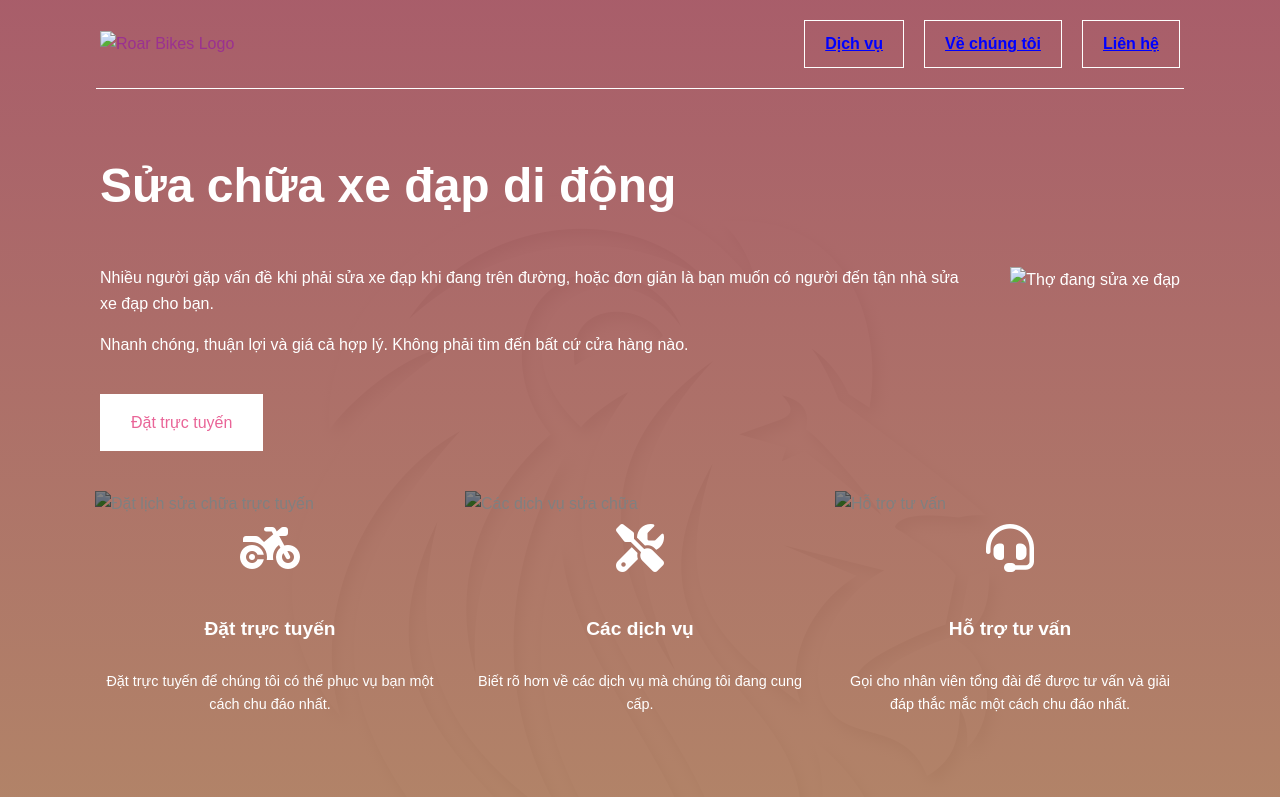
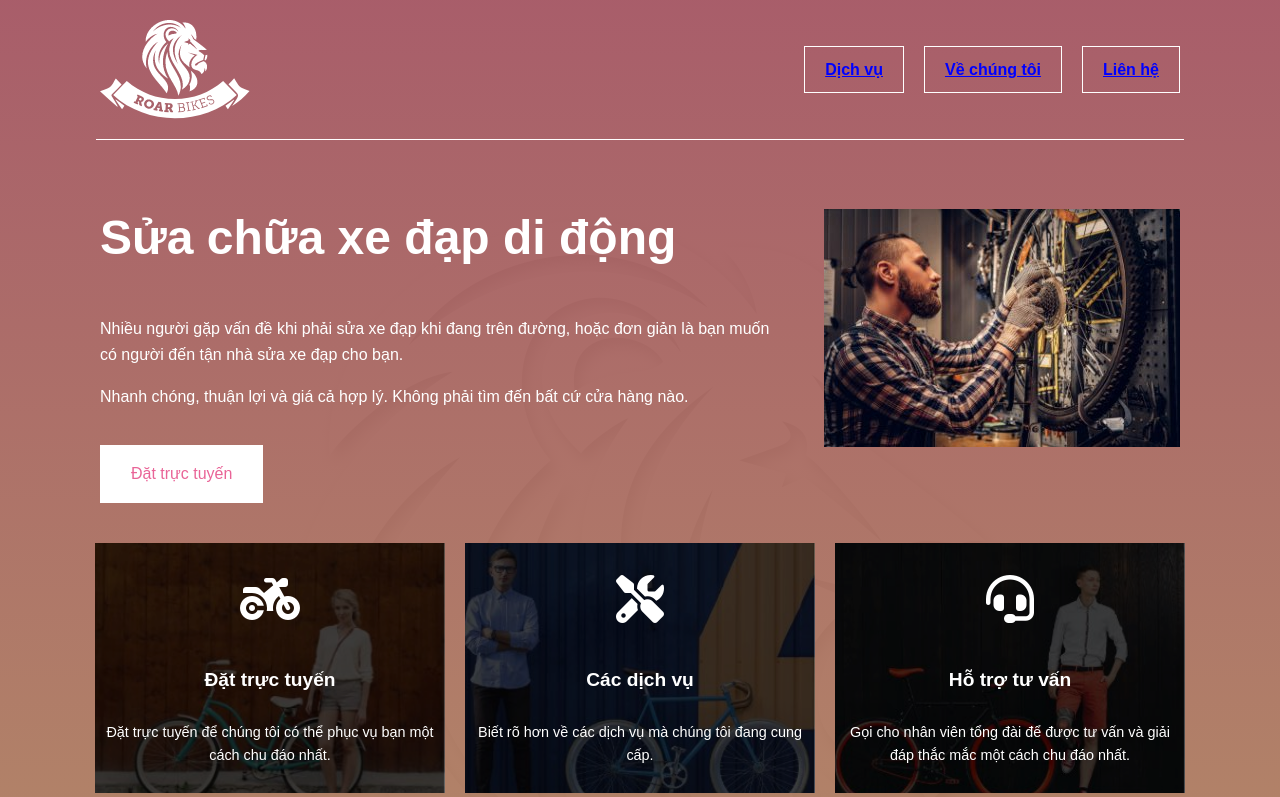
Before and after one commit to tran-hash/test, a plain HTML site: page index.html in a window 1280 px wide. Shown: the top 797 px of the page. Drawn offline with Linux system fonts and the light colour scheme; files whose address does not match are found by name.

Commit message:
Update index.html

```diff
--- a/index.html
+++ b/index.html
@@ -9,7 +9,7 @@
 </head>
 <body>
   <header>
-    <img src="image/Ca 1-2 images Cycles/logo-roar-bikes.png" alt="Roar Bikes Logo" class="logo">
+    <img src="logo-roar-bikes.png" alt="Roar Bikes Logo" class="logo">
     <nav>
       <a href="#dich-vu">Dịch vụ</a>
       <a href="#ve-chung-toi">Về chúng tôi</a>
@@ -29,27 +29,27 @@
         <a href="#" class="btn">Đặt trực tuyến</a>
       </div>
       <div class="intro-img">
-        <img src="image/Ca 1-2 images Cycles/image-bike-repair-service.jpg" alt="Thợ đang sửa xe đạp">
+        <img src="image-bike-repair-service.jpg" alt="Thợ đang sửa xe đạp">
       </div>
     </section>
 
     <section id="dich-vu" class="services">
       <article>
-        <img src="image/Ca 1-2 images Cycles/image-background-card1.jpg" alt="Đặt lịch sửa chữa trực tuyến">
+        <img src="image-background-card1.jpg" alt="Đặt lịch sửa chữa trực tuyến">
         <h2><i class="fa-solid fa-motorcycle"></i></h2>
         <p class="title">Đặt trực tuyến</p>
         <p class="description">Đặt trực tuyến để chúng tôi có thể phục vụ bạn một cách chu đáo nhất.</p>
       </article>
 
       <article>
-        <img src="image/Ca 1-2 images Cycles/image-background-card2.jpg" alt="Các dịch vụ sửa chữa">
+        <img src="image-background-card2.jpg" alt="Các dịch vụ sửa chữa">
         <h2><i class="fa-solid fa-screwdriver-wrench"></i></h2>
         <p class="title">Các dịch vụ</p>
         <p class="description">Biết rõ hơn về các dịch vụ mà chúng tôi đang cung cấp.</p>
       </article>
 
       <article>
-        <img src="image/Ca 1-2 images Cycles/image-background-card3.jpg" alt="Hỗ trợ tư vấn">
+        <img src="image-background-card3.jpg" alt="Hỗ trợ tư vấn">
         <h2><i class="fa-solid fa-headset"></i></h2>
         <p class="title">Hỗ trợ tư vấn</p>
         <p class="description">Gọi cho nhân viên tổng đài để được tư vấn và giải đáp thắc mắc một cách chu đáo nhất.</p>
```
